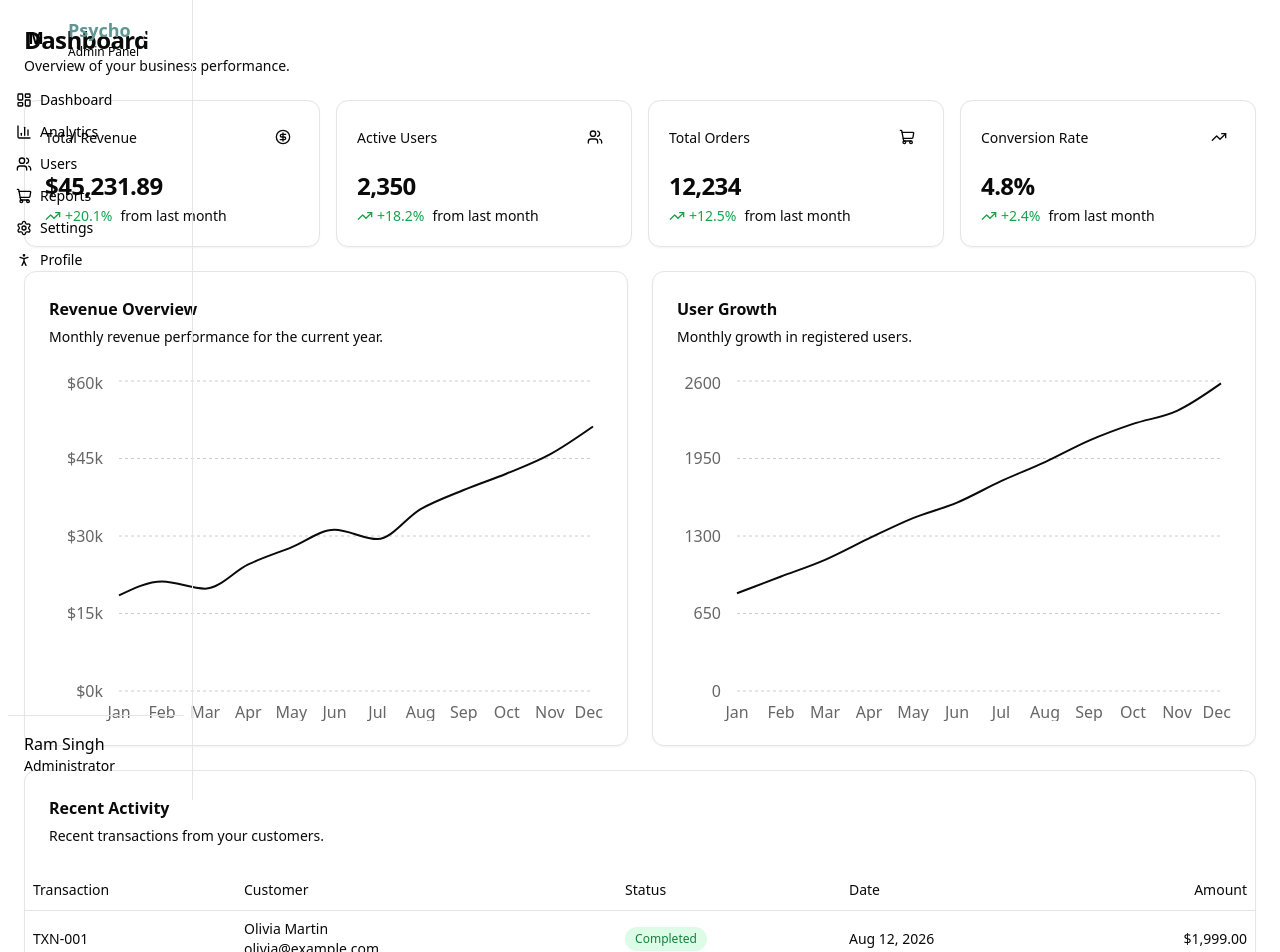
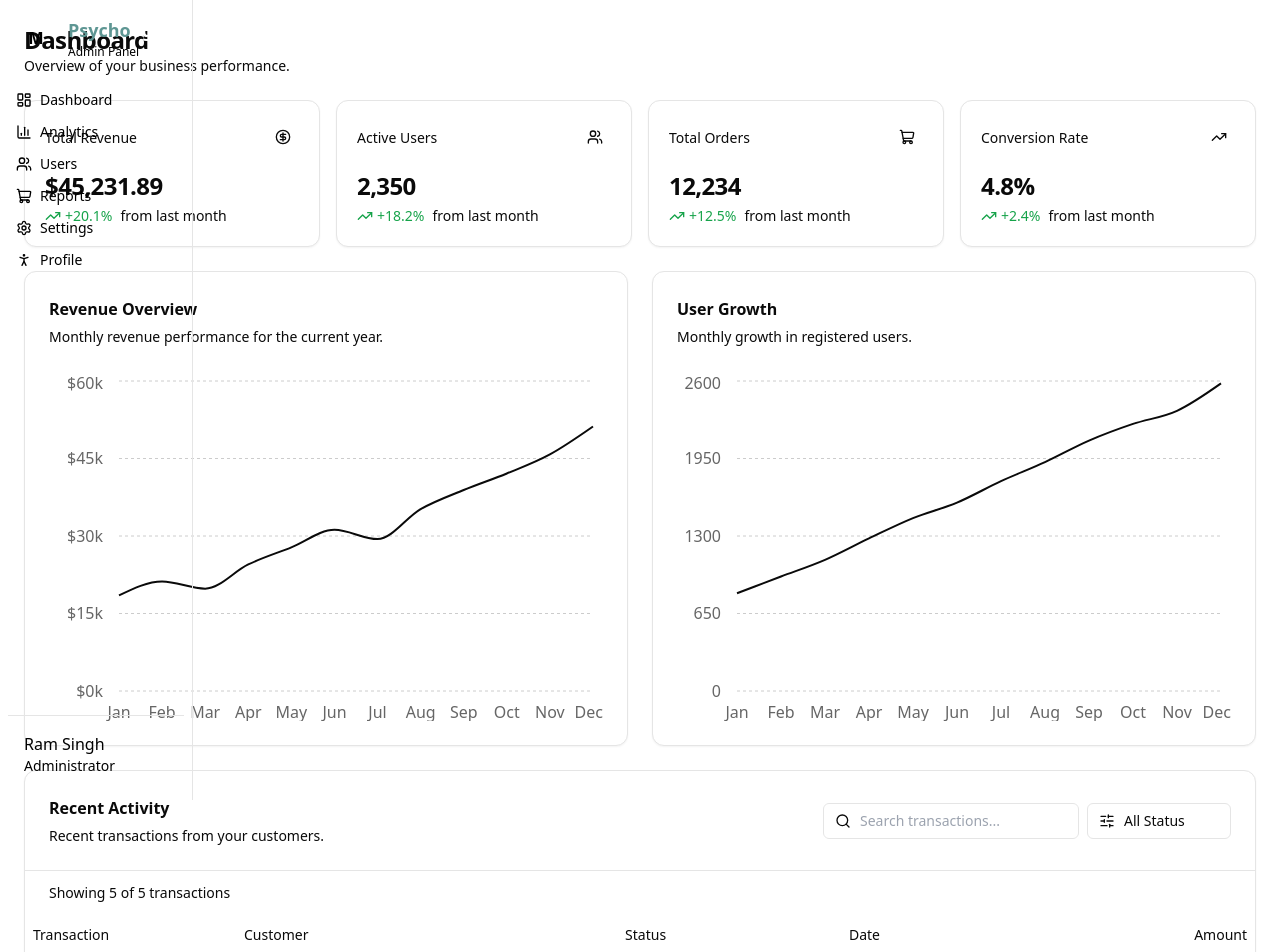
Before and after one commit to ramsingh20/Sprint1, a React (Vite) app: page /dashboard in a window 1280 px wide. Shown: the top 952 px of the page. Built offline with nearby package versions, Linux system fonts and the light colour scheme.

Commit message:
Add search and filter feature to ActivityTable

```diff
--- a/src/features/dashboard/components/ActivityTable.jsx
+++ b/src/features/dashboard/components/ActivityTable.jsx
@@ -1,3 +1,5 @@
+import { useMemo, useState } from "react";
+import { Search, SlidersHorizontal } from "lucide-react";
 import { Table, TableBody, TableCell, TableHead, TableHeader, TableRow, } from "@/components/ui/table";
 import { Card, Typography } from "@material-tailwind/react";
 
@@ -8,9 +10,20 @@ const statusStyles = {
 };
 
 const ActivityTable = ({ data }) => {
+    const [search, setSearch] = useState("");
+    const [status, setStatus] = useState("All");
+
+    const filteredData = useMemo(() => {
+        return data.filter((item) => {
+            const matchesSearch = item.id.toLowerCase().includes(search.toLowerCase()) || item.customer.toLowerCase().includes(search.toLowerCase()) || item.email.toLowerCase().includes(search.toLowerCase());
+            const matchesStatus = status === "All" || item.status === status;
+
+            return matchesSearch && matchesStatus;
+        });
+    }, [data, search, status]);
   return (
     <Card className="overflow-hidden border border-border bg-card text-card-foreground shadow-sm">
-      <div className="flex items-center justify-between p-6">
+        <div className="flex flex-col gap-4 p-6 lg:flex-row lg:items-center lg:justify-between">
             <div>
                 <Typography variant="h6" className="font-semibold">
                     Recent Activity
@@ -20,6 +33,31 @@ const ActivityTable = ({ data }) => {
                     Recent transactions from your customers.
                 </Typography>
             </div>
+
+            <div className="flex flex-col gap-2 sm:flex-row">
+                {/* Search */}
+                <div className="relative">
+                    <Search className="absolute left-3 top-1/2 h-4 w-4 -translate-y-1/2 text-muted-foreground" />
+
+                    <input type="text" placeholder="Search transactions..." value={search} onChange={(event) => setSearch(event.target.value)} className="h-9 w-full rounded-md border border-input bg-background pl-9 pr-3 text-sm outline-none transition-colors placeholder:text-muted-foreground focus:border-ring focus:ring-2 focus:ring-ring/20 sm:w-64" />
+                </div>
+
+                {/* Status */}
+                <div className="relative">
+                    <SlidersHorizontal className="pointer-events-none absolute left-3 top-1/2 h-4 w-4 -translate-y-1/2 text-muted-foreground" />
+
+                    <select value={status} onChange={(event) => setStatus(event.target.value)} className="h-9 w-full appearance-none rounded-md border border-input bg-background pl-9 pr-8 text-sm outline-none focus:border-ring focus:ring-2 focus:ring-ring/20 sm:w-36">
+                        <option value="All">All Status</option>
+                        <option value="Completed">Completed</option>
+                        <option value="Pending">Pending</option>
+                        <option value="Failed">Failed</option>
+                    </select>
+                </div>
+            </div>
+        </div>
+
+        <div className="border-t border-border px-6 py-3 text-sm text-muted-foreground">
+            Showing {filteredData.length} of {data.length} transactions
         </div>
 
       <div className="overflow-x-auto">
@@ -30,14 +68,12 @@ const ActivityTable = ({ data }) => {
               <TableHead>Customer</TableHead>
               <TableHead>Status</TableHead>
               <TableHead>Date</TableHead>
-              <TableHead className="text-right">
-                Amount
-              </TableHead>
+              <TableHead className="text-right">Amount</TableHead>
             </TableRow>
           </TableHeader>
 
           <TableBody>
-            {data.map((item) => (
+            {filteredData.map((item) => (
               <TableRow key={item.id}>
                 <TableCell className="font-medium">
                   {item.id}
@@ -66,6 +102,14 @@ const ActivityTable = ({ data }) => {
                 </TableCell>
               </TableRow>
             ))}
+            {/* Handle empty results */}
+            {filteredData.length === 0 && (
+                <TableRow>
+                    <TableCell colSpan={5} className="h-24 text-center">
+                    No transactions found.
+                    </TableCell>
+                </TableRow>
+            )}
           </TableBody>
         </Table>
       </div>
```
Lines whose indentation alone changed are shown as unchanged.
